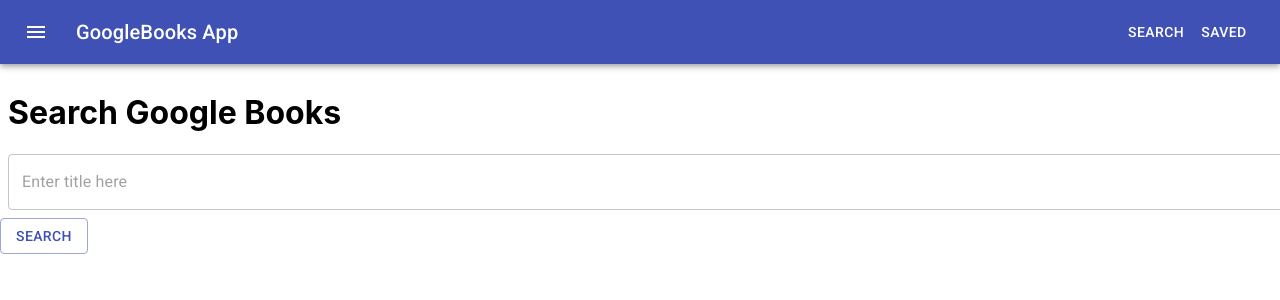
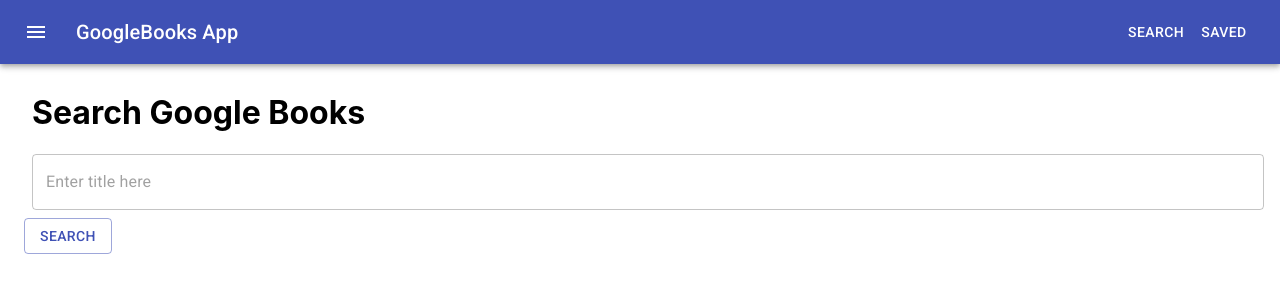
Before and after one commit to lpham2525/googlebooks, a React (Create React App) app in the folder client/: page / in a window 1280 px wide. Shown: the top 300 px of the page. Built offline with nearby package versions, Linux system fonts and the light colour scheme.

Commit message:
wrapped cards in p tag

```diff
--- a/client/src/pages/Search/Search.js
+++ b/client/src/pages/Search/Search.js
@@ -1,15 +1,15 @@
 import React, { useState } from 'react'
 import { makeStyles } from '@material-ui/core/styles'
-import TextField from '@material-ui/core/TextField'
 import Card from '@material-ui/core/Card'
 import CardActions from '@material-ui/core/CardActions'
 import CardMedia from '@material-ui/core/CardMedia'
+import Container from '@material-ui/core/Container'
 import Button from '@material-ui/core/Button'
-import CardActionArea from '@material-ui/core/CardActionArea';
-import CardContent from '@material-ui/core/CardContent';
+import CardActionArea from '@material-ui/core/CardActionArea'
+import CardContent from '@material-ui/core/CardContent'
 import OutlinedInput from '@material-ui/core/OutlinedInput'
 import FormControl from '@material-ui/core/FormControl'
-import Typography from '@material-ui/core/Typography';
+import Typography from '@material-ui/core/Typography'
 
 import axios from 'axios'
 
@@ -17,7 +17,8 @@
   root: {
     maxWidth: 500,
     display: 'flex',
-    flexWrap: 'wrap'
+    flexWrap: 'wrap',
+    flexDirection: 'row'
   },
   media: {
     height: 900,
@@ -73,7 +74,7 @@
   }
 
   return (
-    <>
+    <Container maxWidth="lg">
       <FormControl fullWidth className={classes.margin} variant="outlined" onSubmit={bookState.handleSearchBook}>
         <h1>Search Google Books</h1>
         <OutlinedInput
@@ -92,9 +93,12 @@
       >
           Search
       </Button>
+      <br />
+      <br />
       <div className={classes.root}>
         {
           bookState.books.map(book => (
+            <p key={book.id}>
             <Card className={classes.root} key={book.id}>
               <CardActionArea>
                 <CardMedia
@@ -129,10 +133,11 @@
                 </Button>
               </CardActions>
             </Card>
+            </p>
           ))
         }
       </div>
-    </>
+    </Container>
   )
 }
 
```
Lines whose indentation alone changed are shown as unchanged.
